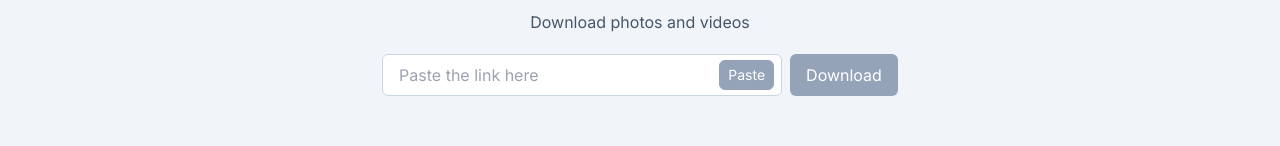
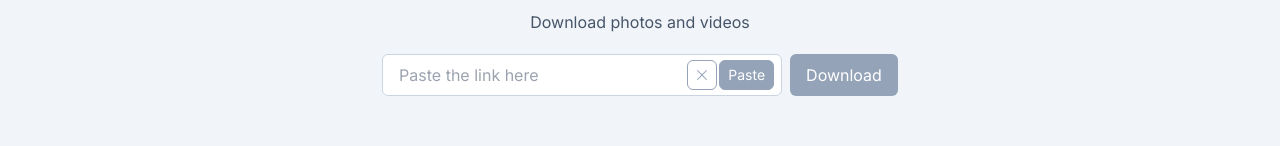
Before and after one commit to elvisyjlin/dotjpg, a Next.js app: page / in a window 1280 px wide. Shown: the part 228-374 px from the top of the page. Built offline with nearby package versions, Linux system fonts and the light colour scheme; no server answers.

Commit message:
Clear url button

```diff
--- a/src/components/hero.tsx
+++ b/src/components/hero.tsx
@@ -5,6 +5,7 @@ import Link from "next/link";
 import { FC, useState } from "react";
 import { capitalize } from "../utils";
 import MessageModal from "./modal";
+import { X } from "@phosphor-icons/react";
 
 const API_URL = process.env.NEXT_PUBLIC_API_URL;
 
@@ -81,14 +82,24 @@ const Hero: FC<HeroProps> = ({ selectedPlatform }) => {
           <h1 className="mt-4 sm:mt-12 text-3xl font-bold">{title}</h1>
           <p className="text-slate-600">{description}</p>
           <form className="mt-2 flex flex-col sm:flex-row gap-2 w-full sm:w-auto" onSubmit={handleSubmit}>
-            <div className="relative">
+            <div className="relative overflow-hidden">
               <input
-                className="border border-slate-300 rounded-md px-4 py-2 w-full sm:w-[400px]"
+                className="px-4 py-2 w-full border border-slate-300 rounded-md sm:w-[400px]"
                 type="text"
                 placeholder={placeholder}
                 value={input}
                 onChange={(e) => setInput(e.target.value)}
               />
+              <button
+                className="absolute top-1.5 right-[4.1rem] text-slate-400 bg-white border border-slate-400
+                  hover:text-slate-800 hover:border-slate-800 rounded-md text-sm p-1.5"
+                onClick={(e) => {
+                  e.preventDefault();
+                  setInput("");
+                }}
+              >
+                <X size={16} />
+              </button>
               <button
                 className="absolute top-1.5 right-2 text-white bg-slate-400 hover:bg-slate-500 border
                   border-slate-400 rounded-md px-2 p-1 text-sm"
```
